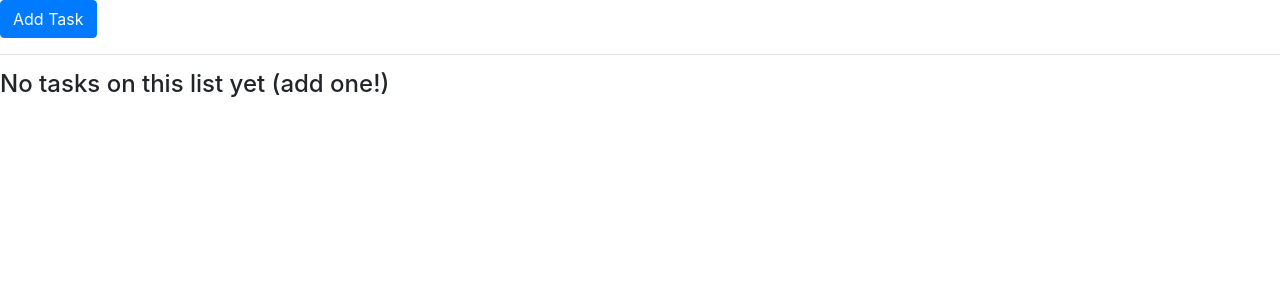
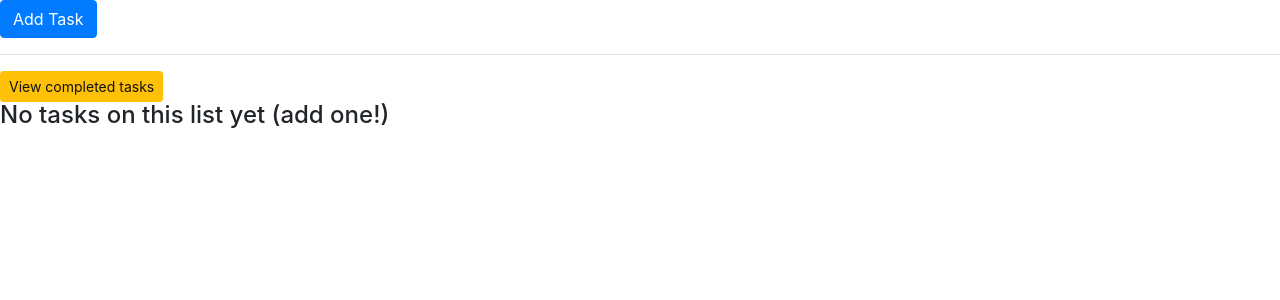
Before and after one commit to karthic-psa/Replenisher-Task-List, a Django app: template tasklistapp/templates/tasks_view.html in a window 1280 px wide. Shown: the top 300 px of the page. Run offline with Django 3.2, Linux system fonts and the light colour scheme; the template is opened without the code that fills it, so the values that code supplies are empty; parts of the project's set-up code (start-up, migrations or seed data) failed here and were passed over; some libraries are stand-ins or nearby versions.

Commit message:
feat: added toggling to track status of individual tasks

```diff
--- a/tasklistapp/templates/tasks_view.html
+++ b/tasklistapp/templates/tasks_view.html
@@ -6,7 +6,7 @@
 {% block content %}
 
   {% if list_slug != "personal" %}
-    <button class="btn btn-primary" id="AddTaskButton" type="button"
+    <button class="btn btn-primary" id="AddTaskBtn" type="button"
       data-toggle="collapse" data-target="#AddEditTask">Add Task</button>
 
     <hr />
@@ -58,7 +58,7 @@
                 </a>
               </td>
             <td>
-                <a href="" class="btn btn-info btn-sm">
+                <a href="{% url "task_toggle_done" task.id %}" class="btn btn-info btn-sm">
                   {% if view_completed %}
                     Not Done
                   {% else %}
@@ -69,8 +69,9 @@
           </tr>
         {% endfor %}
       </table>
-
+      {% include 'toggling.html' %}
   {% else %}
+    {% include 'toggling.html' %}
     <h4>No tasks on this list yet (add one!)</h4>
 
   {% endif %}
--- /dev/null
+++ b/tasklistapp/templates/toggling.html
@@ -0,0 +1,7 @@
+    {% if view_completed %}
+      <a href="{% url 'tasks_view' list_id list_slug %}" class="btn btn-sm btn-warning">View incomplete tasks</a>
+
+    {% else %}
+      <a href="{% url 'tasks_view_completed' list_id list_slug %}" class="btn btn-sm btn-warning">View completed tasks</a>
+
+    {% endif %}
--- a/wtasklist/urls.py
+++ b/wtasklist/urls.py
@@ -27,12 +27,17 @@ urlpatterns = [
         {'list_slug': 'personal'},
         name="personal"),
 
-    url(r'^(?P<list_id>[\w-]+)/(?P<list_slug>\w+)/completed/',
+    url(r'^(?P<list_id>[0-9]+)/(?P<list_slug>\w+)/completed/',
         views.tasks_view,
         {'view_completed': True},
         name='tasks_view_completed'),
 
-    url(r'^(?P<list_id>[\w-]+)/(?P<list_slug>\w+)/',
+    url(r'^(?P<list_id>[0-9]+)/(?P<list_slug>\w+)/',
         views.tasks_view,
         name='tasks_view'),
+
+    url(
+        r'^task_toggle/(?P<task_id>[0-9]+)/',
+        views.task_toggle,
+        name='task_toggle_done'),
 ]
```
Also changed, not shown: tasklistapp/views.py (+22 -0 lines).
